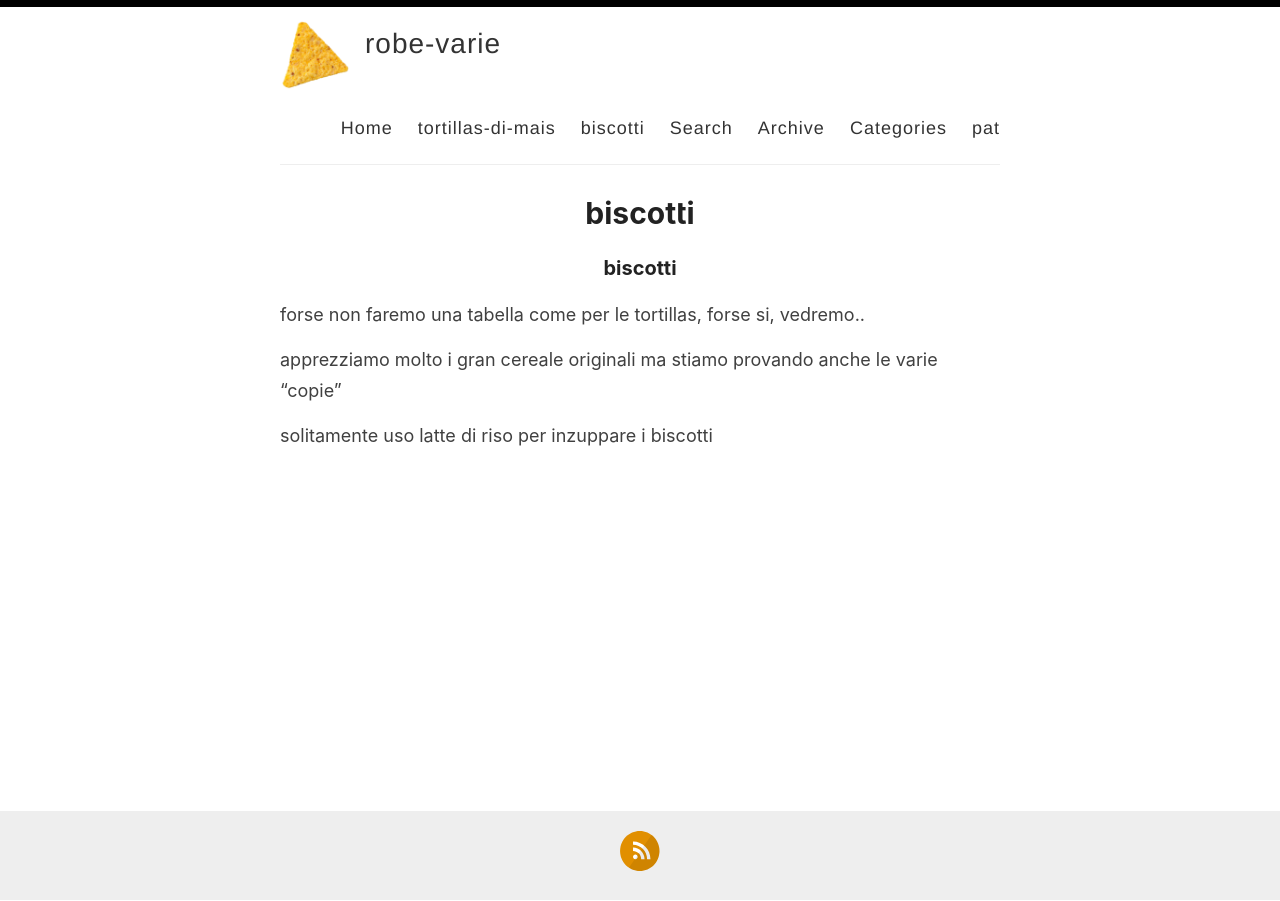
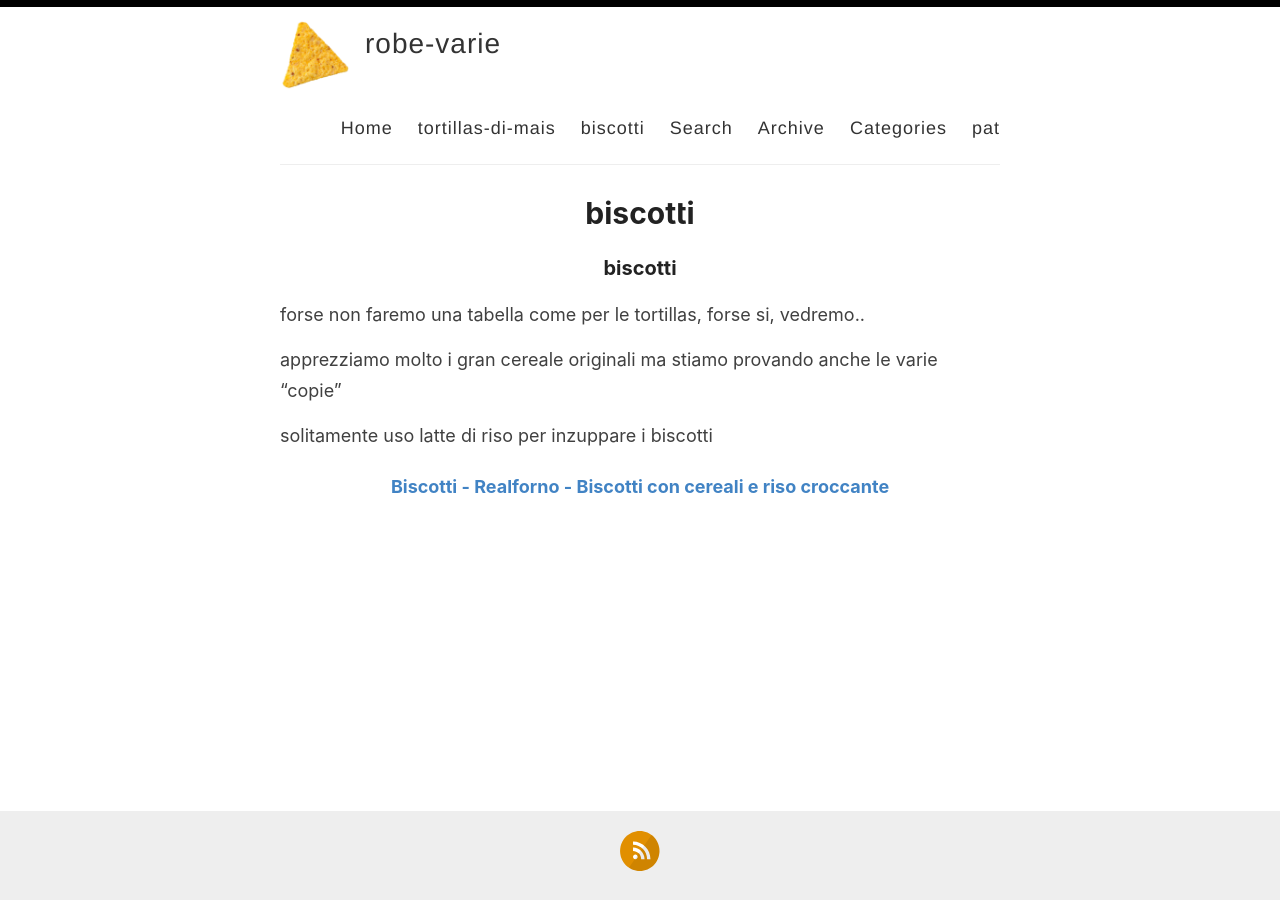
Before and after one commit to robe-varie/robe-varie.github.io, a Jekyll site: the page built from _pages/biscotti.md, in a window 1280 px wide. Built offline with Jekyll 4.4.1, drawn with Linux system fonts in a browser that asks for light colours.

Commit message:
Update biscotti.md

```diff
--- a/_pages/biscotti.md
+++ b/_pages/biscotti.md
@@ -11,3 +11,24 @@ forse non faremo una tabella come per le tortillas, forse si, vedremo..
 apprezziamo molto i gran cereale originali ma stiamo provando anche le varie "copie"
 
 solitamente uso latte di riso per inzuppare i biscotti
+
+
+<div id="archives">
+
+  <div class="archive-group">
+
+    <div id="#{{ Biscotti | slugize }}"></div>
+    <p></p>
+
+    <h3 class="category-head">{{ Biscotti }}</h3>
+    <a name="{{ Biscotti | slugize }}"></a>
+
+    {% for post in site.categories.Biscotti %}
+    <article class="archive-item">
+      <h4><a href="{{ site.baseurl }}{{ post.url }}">{% if post.title and post.title != "" %}{{post.title}}{% else %}{{post.excerpt |strip_html}}{%endif%}</a></h4>
+    </article>
+    {% endfor %}
+
+  </div>
+
+</div>
```
